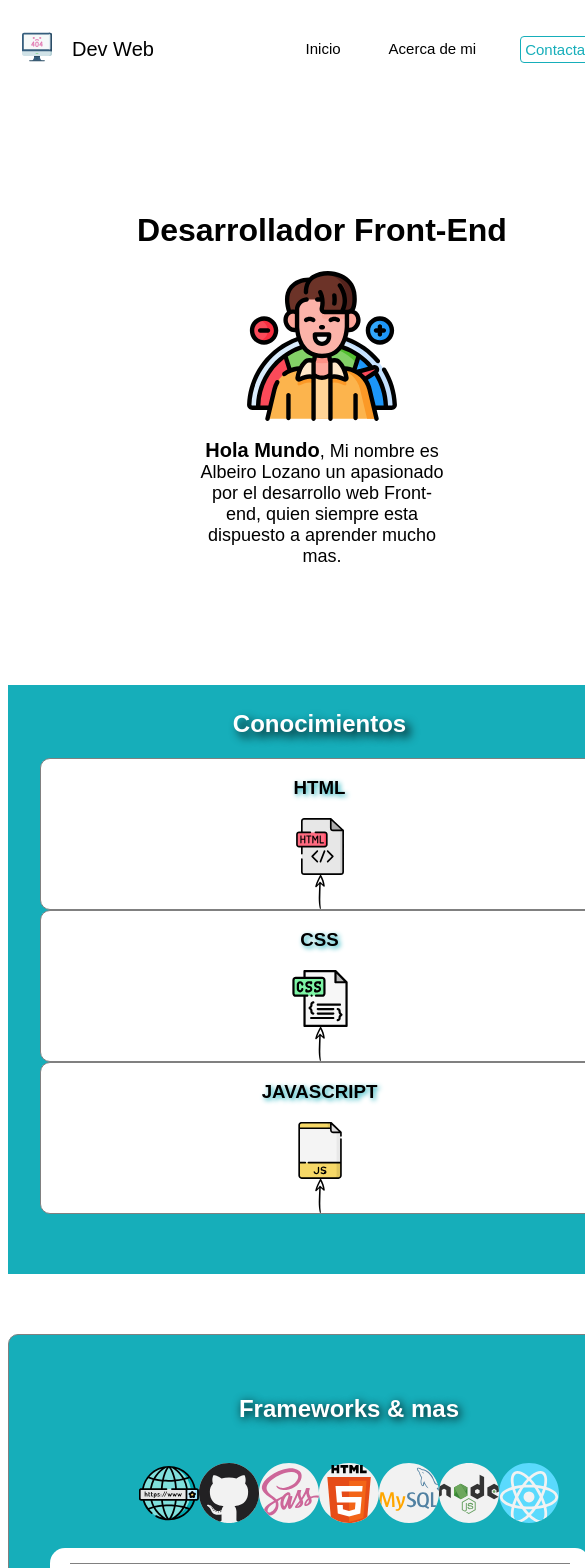
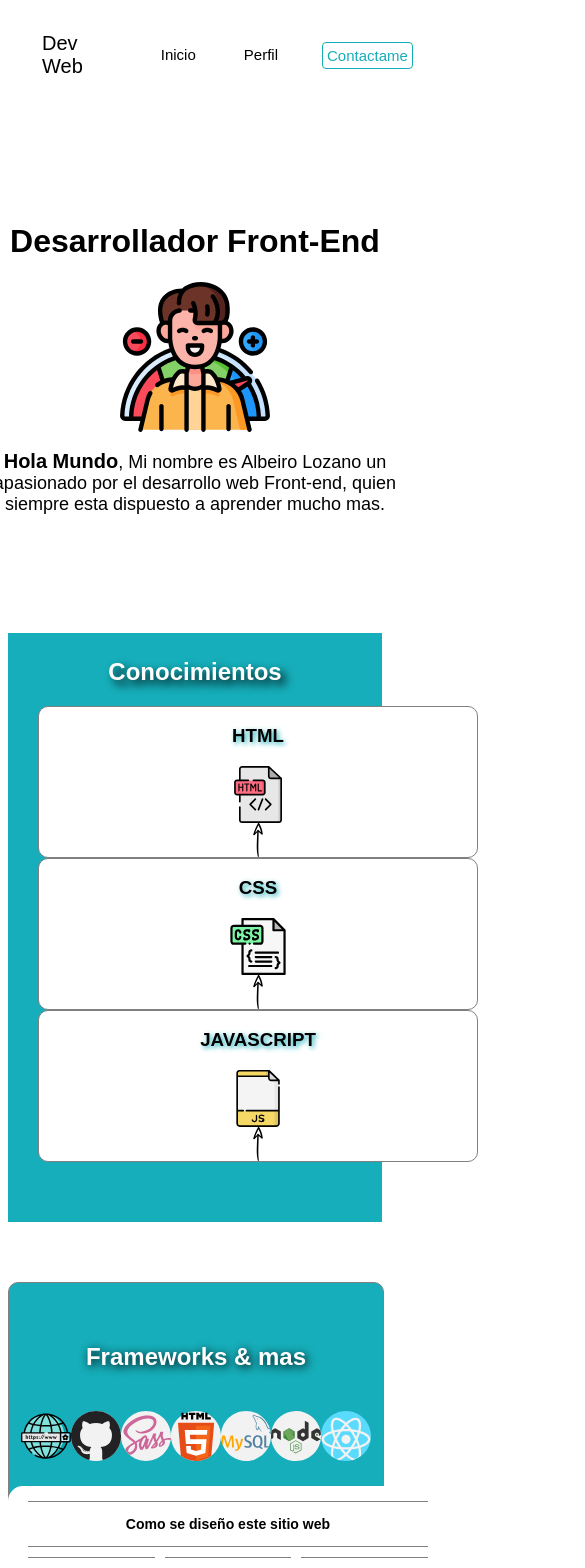
Before and after one commit to Albe036/Portafolio-CV, a Next.js app: page / in a window 390 px wide. Shown: the top 1568 px of the page, 585 px wide, since content can reach past the window. Built offline with nearby package versions, Linux system fonts and the light colour scheme; a web font is replaced by a local one.

Commit message:
resposive design done

```diff
--- a/components/knowledge.js
+++ b/components/knowledge.js
@@ -59,13 +59,13 @@ const Knowledge = () =>{
             <div className={Style.icons}>
                 <h2>Frameworks & mas</h2>
                 <div>
-                    <Image src = "/images/fw/dominio.svg" alt="fw1" width={60} height={60}/>
-                    <Image src = '/images/fw/github.svg' alt="fw2" width={60} height={60}/>
-                    <Image src = '/images/fw/hablar.svg' alt="fw3" width={60} height={60}/>
-                    <Image src = '/images/fw/html-5.svg' alt="fw4" width={60} height={60}/>
-                    <Image src = '/images/fw/mysql.svg' alt="fw5" width={60} height={60}/>
-                    <Image src = '/images/fw/nodejs.svg' alt="fw5" width={60} height={60}/>
-                    <Image src = '/images/fw/reaccionar.svg' alt="fw5" width={60} height={60}/>
+                    <Image src = "/images/fw/dominio.svg" alt="fw1" width={50} height={50}/>
+                    <Image src = '/images/fw/github.svg' alt="fw2" width={50} height={50}/>
+                    <Image src = '/images/fw/hablar.svg' alt="fw3" width={50} height={50}/>
+                    <Image src = '/images/fw/html-5.svg' alt="fw4" width={50} height={50}/>
+                    <Image src = '/images/fw/mysql.svg' alt="fw5" width={50} height={50}/>
+                    <Image src = '/images/fw/nodejs.svg' alt="fw5" width={50} height={50}/>
+                    <Image src = '/images/fw/reaccionar.svg' alt="fw5" width={50} height={50}/>
                 </div>
             </div>
             <Info/>
--- a/components/navegation.js
+++ b/components/navegation.js
@@ -24,7 +24,7 @@ const Navegation = (props) =>{
                     <li>Inicio</li>
                 </Link>
                 <Link href="/about">
-                    <li>Acerca de mi</li>
+                    <li>Perfil</li>
                 </Link>
                 <Link href="/contact">
                     <li className={Style.contact}>Contactame</li>
--- a/styles/global.module.css
+++ b/styles/global.module.css
@@ -80,10 +80,7 @@
 
 @media screen and (max-width: 520px) {
   .contenedor_nav {
-    width: 623px;
-  }
-  .contenedor_nav_footer {
-    width: 623px;
+    width: 100%;
   }
 }
 
@@ -113,9 +110,18 @@
   font-weight: bold;
 }
 
+@media screen and (max-width: 720px) {
+  .profile {
+    width: 100%;
+  }
+}
+
 @media screen and (max-width: 520px) {
   .profile {
-    width: 628px;
+    width: 100%;
+  }
+  .profile p {
+    width: 450px;
   }
 }
 
@@ -219,51 +225,6 @@
   grid-column-end: 4;
 }
 
-@media (max-width: 520px) {
-  .knowledge {
-    width: 623px;
-  }
-  .knowledge .knowledge_images {
-    width: 620px;
-    display: -webkit-box;
-    display: -ms-flexbox;
-    display: flex;
-    -webkit-box-orient: vertical;
-    -webkit-box-direction: normal;
-        -ms-flex-direction: column;
-            flex-direction: column;
-  }
-  .knowledge .knowledge_images .know_card {
-    height: 150px;
-  }
-  .icons {
-    width: 620px;
-  }
-  .info {
-    width: 500px;
-  }
-}
-
-@media (max-width: 720px) {
-  .knowledge .knowledge_images {
-    width: 620px;
-    display: -webkit-box;
-    display: -ms-flexbox;
-    display: flex;
-    -webkit-box-orient: vertical;
-    -webkit-box-direction: normal;
-        -ms-flex-direction: column;
-            flex-direction: column;
-    margin: auto;
-  }
-  .knowledge .knowledge_images .know_card {
-    height: 150px;
-  }
-  .icons {
-    width: 680px;
-  }
-}
-
 @media (max-width: 1000px) {
   .knowledge .knowledge_images {
     width: 620px;
@@ -284,6 +245,48 @@
   }
 }
 
+@media (max-width: 720px) {
+  .knowledge .knowledge_images {
+    width: 600px;
+    display: -webkit-box;
+    display: -ms-flexbox;
+    display: flex;
+    -webkit-box-orient: vertical;
+    -webkit-box-direction: normal;
+        -ms-flex-direction: column;
+            flex-direction: column;
+    margin: auto;
+  }
+  .knowledge .knowledge_images .know_card {
+    height: 150px;
+  }
+  .icons {
+    width: 680px;
+  }
+}
+
+@media (max-width: 520px) {
+  .knowledge .knowledge_images {
+    width: 500px;
+    display: -webkit-box;
+    display: -ms-flexbox;
+    display: flex;
+    -webkit-box-orient: vertical;
+    -webkit-box-direction: normal;
+        -ms-flex-direction: column;
+            flex-direction: column;
+  }
+  .knowledge .knowledge_images .know_card {
+    height: 150px;
+  }
+  .icons {
+    width: 100%;
+  }
+  .info {
+    width: 400px;
+  }
+}
+
 .footer_main {
   font-family: "Hammersmith One", sans-serif;
   background-color: #16AEBA;
@@ -299,9 +302,15 @@
   cursor: pointer;
 }
 
+@media screen and (max-width: 720px) {
+  .footer_main {
+    width: 100%;
+  }
+}
+
 @media screen and (max-width: 520px) {
   .footer_main {
-    width: 623px;
+    width: 100%;
   }
 }
 
@@ -337,21 +346,21 @@
   color: white;
 }
 
-@media (max-width: 520px) {
+@media (max-width: 1000px) {
   .redirection {
-    width: 620px;
+    width: 70%;
   }
 }
 
 @media (max-width: 720px) {
   .redirection {
-    width: 620px;
+    width: 70%;
   }
 }
 
-@media (max-width: 1000px) {
+@media (max-width: 520px) {
   .redirection {
-    width: 620px;
+    width: 100%;
   }
 }
 
@@ -392,7 +401,13 @@
   border-radius: 50%;
 }
 
-@media screen and (max-width: 520px) {
+@media screen and (max-width: 1300px) {
+  .information {
+    width: 590px;
+  }
+}
+
+@media screen and (max-width: 1000px) {
   .information {
     width: 590px;
   }
@@ -404,15 +419,21 @@
   }
 }
 
-@media screen and (max-width: 1000px) {
+@media screen and (max-width: 520px) {
   .information {
-    width: 590px;
+    width: 450px;
   }
-}
-
-@media screen and (max-width: 1300px) {
-  .information {
-    width: 590px;
+  .information .information_grid {
+    display: -webkit-box;
+    display: -ms-flexbox;
+    display: flex;
+    -webkit-box-orient: vertical;
+    -webkit-box-direction: normal;
+        -ms-flex-direction: column;
+            flex-direction: column;
+    -webkit-box-align: center;
+        -ms-flex-align: center;
+            align-items: center;
   }
 }
 
@@ -424,7 +445,13 @@
   border: 2px solid grey;
 }
 
-@media screen and (max-width: 520px) {
+@media screen and (max-width: 1300px) {
+  .experience {
+    width: 400px;
+  }
+}
+
+@media screen and (max-width: 1000px) {
   .experience {
     width: 400px;
   }
@@ -436,13 +463,7 @@
   }
 }
 
-@media screen and (max-width: 1000px) {
-  .experience {
-    width: 400px;
-  }
-}
-
-@media screen and (max-width: 1300px) {
+@media screen and (max-width: 520px) {
   .experience {
     width: 400px;
   }
@@ -465,9 +486,9 @@
 }
 
 .form_main_info {
-  grid-gap: 20px 0px;
   display: -ms-grid;
   display: grid;
+  grid-gap: 20px 0px;
   padding: 20px;
 }
 
@@ -515,6 +536,32 @@
   cursor: pointer;
 }
 
+@media screen and (max-width: 1300px) {
+  .form_main {
+    width: 100%;
+  }
+}
+
+@media screen and (max-width: 520px) {
+  .form_main .form_main_info {
+    padding: 0px;
+    display: -webkit-box;
+    display: -ms-flexbox;
+    display: flex;
+    -webkit-box-orient: vertical;
+    -webkit-box-direction: normal;
+        -ms-flex-direction: column;
+            flex-direction: column;
+    -webkit-box-align: center;
+        -ms-flex-align: center;
+            align-items: center;
+    text-align: center;
+  }
+  .textArea textarea {
+    width: 450px;
+  }
+}
+
 .success {
   text-align: center;
   font-family: "Hammersmith One", sans-serif;
--- a/styles/partials/_footer.sass
+++ b/styles/partials/_footer.sass
@@ -11,6 +11,10 @@
         &:hover
             cursor: pointer
 
+@media screen and ( max-width: 720px )
+    .footer_main
+        width: 100%
+
 @media screen and ( max-width: 520px )
     .footer_main
-        width: 623px
+        width: 100%
--- a/styles/partials/_knowledge.sass
+++ b/styles/partials/_knowledge.sass
@@ -72,21 +72,7 @@
         grid-column-end: 4
         //border-bottom: 1px solid grey
 
-@media( max-width:  520px)
-    .knowledge
-        width: 623px
-        .knowledge_images
-            width: 620px
-            display: flex
-            flex-direction: column
-            .know_card
-                height: 150px
-    .icons
-        width: 620px
-    .info
-        width: 500px
-
-@media( max-width:  720px)
+@media( max-width:  1000px)
     .knowledge
         .knowledge_images
             width: 620px
@@ -98,10 +84,10 @@
     .icons
         width: 680px
 
-@media( max-width:  1000px)
+@media( max-width:  720px)
     .knowledge
         .knowledge_images
-            width: 620px
+            width: 600px
             display: flex
             flex-direction: column
             margin: auto
@@ -109,3 +95,16 @@
                 height: 150px
     .icons
         width: 680px
+
+@media( max-width:  520px)
+    .knowledge
+        .knowledge_images
+            width: 500px
+            display: flex
+            flex-direction: column
+            .know_card
+                height: 150px
+    .icons
+        width: 100%
+    .info
+        width: 400px
--- a/styles/partials/_nav.sass
+++ b/styles/partials/_nav.sass
@@ -51,6 +51,4 @@
 
 @media screen and ( max-width: 520px )
     .contenedor_nav
-        width: 623px
-    .contenedor_nav_footer
-        width: 623px
+        width: 100%
--- a/styles/partials/_profile.sass
+++ b/styles/partials/_profile.sass
@@ -14,6 +14,12 @@
             font-size: 20px
             font-weight: bold
 
+@media screen and ( max-width: 720px )
+    .profile
+        width: 100%
+
 @media screen and ( max-width: 520px )
     .profile
-        width: 628px
+        width: 100%
+        p
+            width: 450px
```
Also changed, not shown: styles/partials/_contact_form.sass (+17 -1 lines), styles/partials/_experience.sass (+7 -6 lines), styles/partials/_information.sass (+12 -7 lines), styles/partials/_redirection.sass (+5 -5 lines), 1 other file (tests, documents, lock files or other folders).
